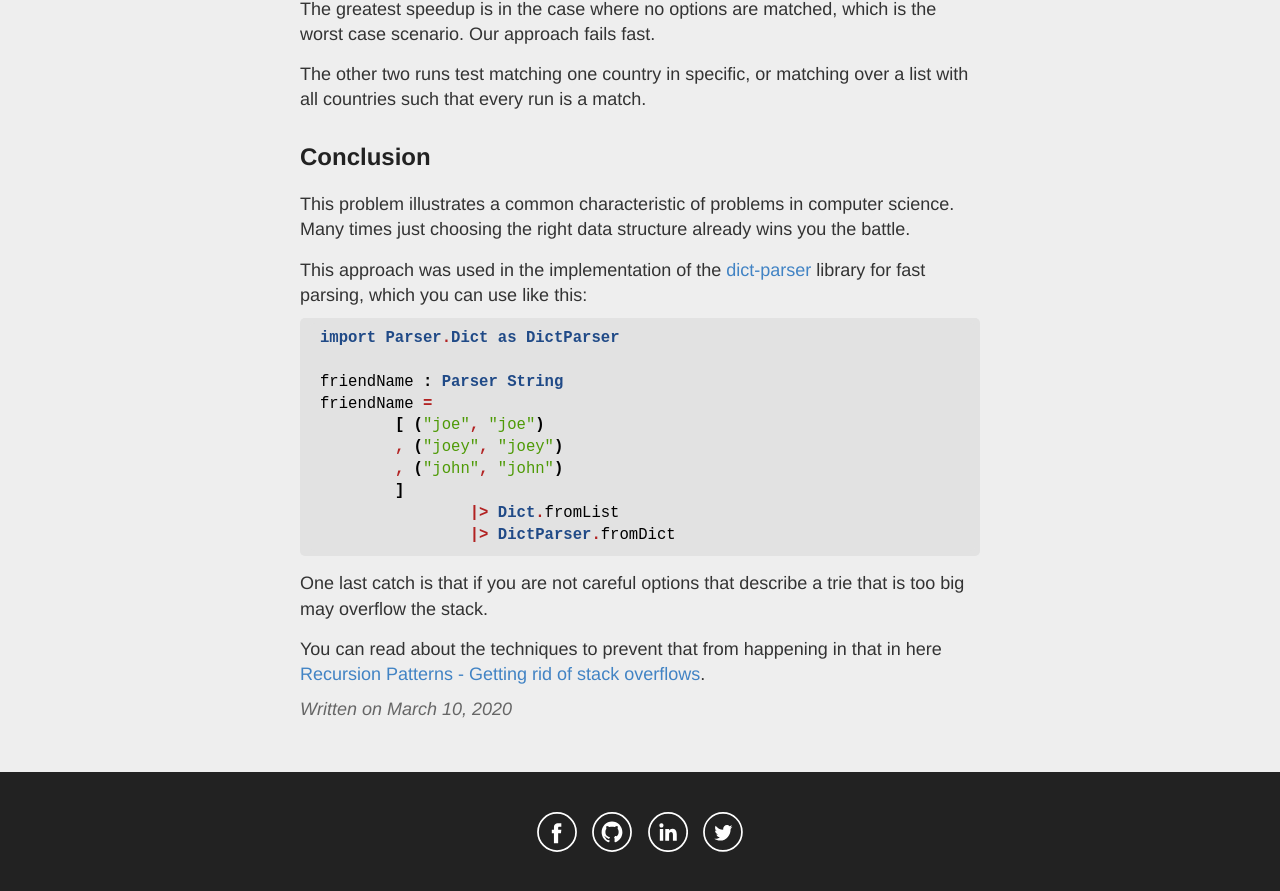
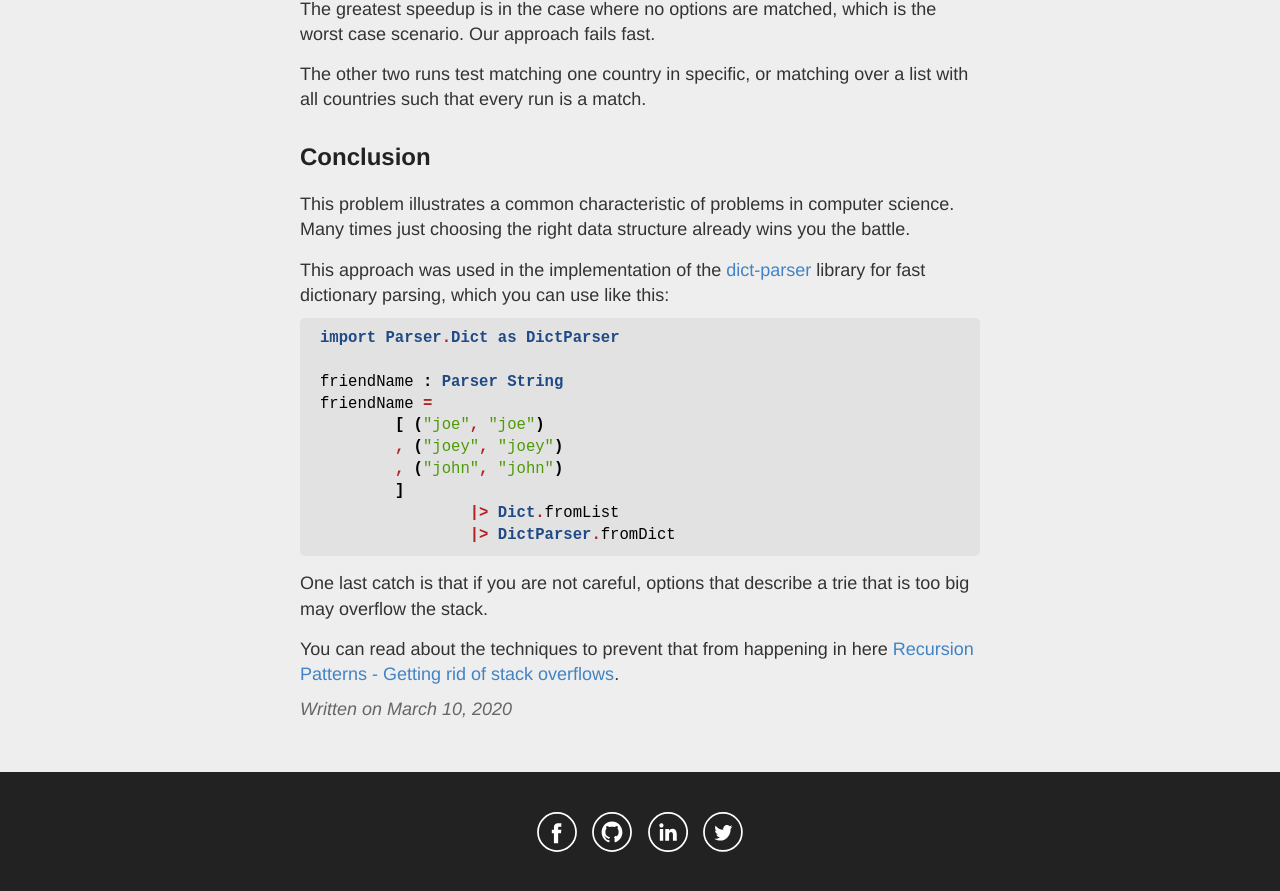
Before and after one commit to lazamar/lazamar.github.io, a Jekyll site: the page built from _posts/2020-03-10-fast-parsing-of-string-sets-in-elm.md, in a window 1280 px wide and 900 px high, scrolled down 4853 px. Shown: the top 891 px of the window. Built offline with Jekyll 4.4.1, drawn with Linux system fonts in a browser that asks for light colours; comment, search, counter and statistics services are not loaded.

Commit message:
Fix end of post

````diff
--- a/_posts/2020-03-10-fast-parsing-of-string-sets-in-elm.md
+++ b/_posts/2020-03-10-fast-parsing-of-string-sets-in-elm.md
@@ -176,7 +176,7 @@ This problem illustrates a common characteristic of problems in computer science
 Many times just choosing the right data structure already wins you the battle.
 
 This approach was used in the implementation of the [dict-parser](https://github.com/lazamar/dict-parser/tree/1.0.2)
-library for fast parsing, which you can use like this:
+library for fast dictionary parsing, which you can use like this:
 
 ```elm
 import Parser.Dict as DictParser
@@ -191,6 +191,6 @@ friendName =
 		|> DictParser.fromDict
 ```
 
-One last catch is that if you are not careful options that describe a trie that is too big may overflow the stack.
+One last catch is that if you are not careful, options that describe a trie that is too big may overflow the stack.
 
-You can read about the techniques to prevent that from happening in that in here [Recursion Patterns - Getting rid of stack overflows](https://lazamar.github.io/recursion-patterns/).
+You can read about the techniques to prevent that from happening in here [Recursion Patterns - Getting rid of stack overflows](https://lazamar.github.io/recursion-patterns/).
````
